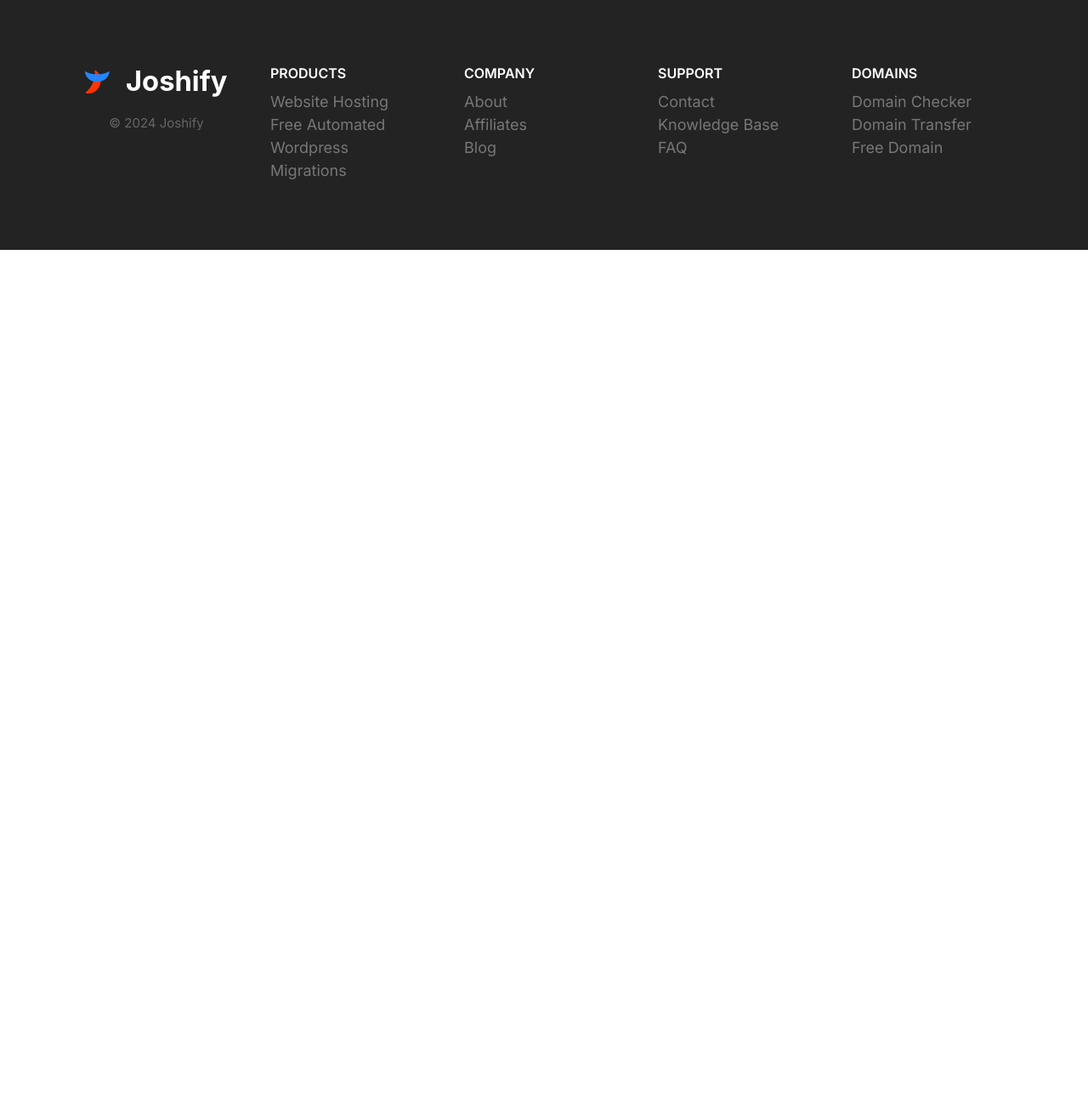
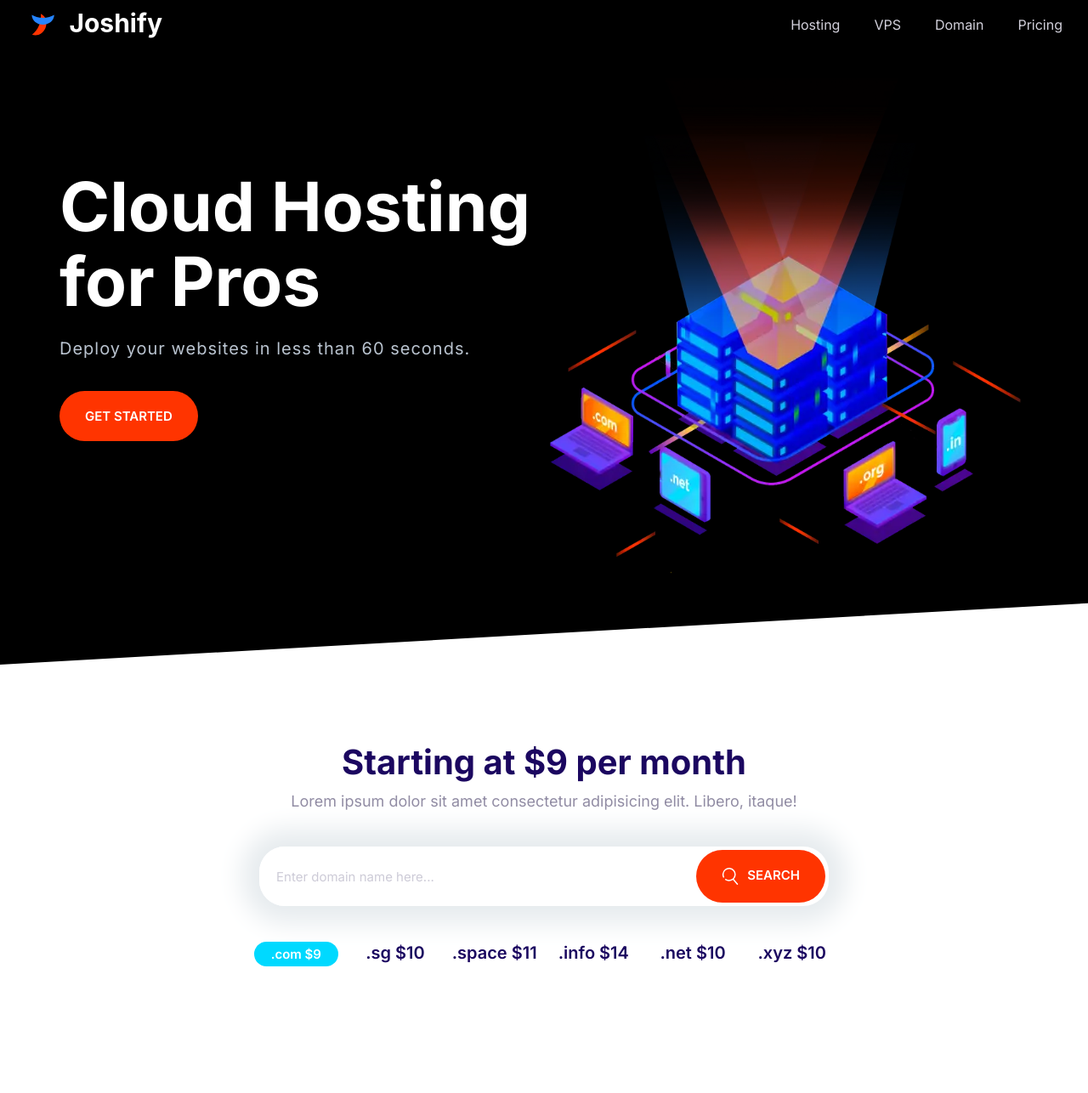
Before and after one commit to jadonahue/joshify-website, a plain HTML site: page index.html in a window 1280 px wide. Shown: the part 2-1288 px from the top of the page at 85% size. Before the commit the page ends 800 px from the top, so only its background shows below. Drawn offline with Linux system fonts and the light colour scheme.

Commit message:
Fix block-domain css.

```diff
--- a/css/styles.css
+++ b/css/styles.css
@@ -213,7 +213,7 @@ a {
     height: 6.2rem;
     margin: 1rem 0;
     outline: 0;
-    padding: 2rem 3rem;
+    padding: 2rem 4vw;
     text-align: center;
     text-transform: uppercase;
     white-space: nowrap;
@@ -315,6 +315,7 @@ a {
     border: 0;
     flex-grow: 1;
     padding: 1.5rem 2rem;
+    width: 0;
 }
 
 .input-group .btn {
@@ -767,8 +768,9 @@ nav.collapsible--expanded .nav__toggler {
 }
 
 .block-domain__prices {
+    color: var(--color-headings);
     display: grid;
-    grid-template-columns: repeat(3, 1fr);
+    grid-template-columns: repeat(2, 1fr);
     grid-template-rows: repeat(2, 6rem);
     font-size: 2rem;
     font-weight: 600;
--- a/index.html
+++ b/index.html
@@ -14,115 +14,75 @@
         <link rel="stylesheet" href="css/styles.css" />
     </head>
     <body>
-        <footer class="block block--dark footer">
-            <div class="container grid footer__sections">
-                <section
-                    class="collapsible collapsible--expanded footer__section"
-                >
-                    <header class="collapsible__header">
-                        <h2 class="collapsible__heading footer__heading">
-                            Products
-                        </h2>
-                        <svg class="icon icon--white collapsible__chevron">
-                            <use xlink:href="images/sprite.svg#chevron"></use>
-                        </svg>
-                    </header>
-                    <div class="collapsible__content">
-                        <ul class="list">
-                            <li>
-                                <a href="#">Website Hosting</a>
-                            </li>
-                            <li>
-                                <a href="#">Free Automated</a>
-                            </li>
-                            <li>
-                                <a href="#">Wordpress</a>
-                            </li>
-                            <li>
-                                <a href="#">Migrations</a>
-                            </li>
-                        </ul>
-                    </div>
-                </section>
-                <section class="collapsible footer__section">
-                    <header class="collapsible__header">
-                        <h2 class="collapsible__heading footer__heading">
-                            Company
-                        </h2>
-                        <svg class="icon icon--white collapsible__chevron">
-                            <use xlink:href="images/sprite.svg#chevron"></use>
-                        </svg>
-                    </header>
-                    <div class="collapsible__content">
-                        <ul class="list">
-                            <li>
-                                <a href="#">About</a>
-                            </li>
-                            <li>
-                                <a href="#">Affiliates</a>
-                            </li>
-                            <li>
-                                <a href="#">Blog</a>
-                            </li>
-                        </ul>
-                    </div>
-                </section>
-                <section class="collapsible footer__section">
-                    <header class="collapsible__header">
-                        <h2 class="collapsible__heading footer__heading">
-                            Support
-                        </h2>
-                        <svg class="icon icon--white collapsible__chevron">
-                            <use xlink:href="images/sprite.svg#chevron"></use>
-                        </svg>
-                    </header>
-                    <div class="collapsible__content">
-                        <ul class="list">
-                            <li>
-                                <a href="#">Contact</a>
-                            </li>
-                            <li>
-                                <a href="#">Knowledge Base</a>
-                            </li>
-                            <li>
-                                <a href="#">FAQ</a>
-                            </li>
-                        </ul>
-                    </div>
-                </section>
-                <section class="collapsible footer__section">
-                    <header class="collapsible__header">
-                        <h2 class="collapsible__heading footer__heading">
-                            Domains
-                        </h2>
-                        <svg class="icon icon--white collapsible__chevron">
-                            <use xlink:href="images/sprite.svg#chevron"></use>
-                        </svg>
-                    </header>
-                    <div class="collapsible__content">
-                        <ul class="list">
-                            <li>
-                                <a href="#">Domain Checker</a>
-                            </li>
-                            <li>
-                                <a href="#">Domain Transfer</a>
-                            </li>
-                            <li>
-                                <a href="#">Free Domain</a>
-                            </li>
-                        </ul>
-                    </div>
-                </section>
-                <section class="footer__brand">
-                    <a class="nav__brand" href="/"
-                        ><img src="images/logo.svg" alt=""
-                    /></a>
-                    <p class="footer__copyright">
-                        &copy <span id="copyright-year"></span> Joshify
+        <header>
+            <nav class="nav collapsible">
+                <a class="nav__brand" href="/"
+                    ><img src="images/logo.svg" alt=""
+                /></a>
+                <svg class="icon icon--white nav__toggler">
+                    <use xlink:href="images/sprite.svg#menu"></use>
+                </svg>
+                <ul class="list nav__list collapsible__content">
+                    <li class="nav__item"><a href="#">Hosting</a></li>
+                    <li class="nav__item"><a href="#">VPS</a></li>
+                    <li class="nav__item"><a href="#">Domain</a></li>
+                    <li class="nav__item"><a href="#">Pricing</a></li>
+                </ul>
+            </nav>
+        </header>
+        <section class="block block--dark block--skewed-left hero">
+            <div class="container grid grid--1x2">
+                <header class="block__header hero__content">
+                    <h1 class="block__heading">Cloud Hosting for Pros</h1>
+                    <p class="hero__tagline">
+                        Deploy your websites in less than 60 seconds.
                     </p>
-                </section>
+                    <a href="" class="btn btn--accent btn--stretched"
+                        >Get Started</a
+                    >
+                </header>
+                <picture>
+                    <source
+                        type="image/webp"
+                        srcset="images/banner.webp 1x, images/banner@2x.webp 2x"
+                    />
+                    <source
+                        type="image/png"
+                        srcset="images/banner.png 1x, images/banner@2x.png 2x"
+                    />
+                    <img class="hero__image" src="images/banner.png" alt="" />
+                </picture>
             </div>
-        </footer>
+        </section>
+        <section class="block container block-domain">
+            <header class="block__header">
+                <h2>Starting at $9 per month</h2>
+                <p>
+                    Lorem ipsum dolor sit amet consectetur adipisicing elit.
+                    Libero, itaque!
+                </p>
+            </header>
+            <div class="input-group">
+                <input
+                    type="text"
+                    class="input"
+                    placeholder="Enter domain name here..."
+                />
+                <button class="btn btn--accent">
+                    <svg class="icon icon--white">
+                        <use xlink:href="images/sprite.svg#search"></use></svg
+                    >Search
+                </button>
+            </div>
+            <ul class="list block-domain__prices">
+                <li><span class="badge badge--secondary">.com $9</span></li>
+                <li>.sg $10</li>
+                <li>.space $11</li>
+                <li>.info $14</li>
+                <li>.net $10</li>
+                <li>.xyz $10</li>
+            </ul>
+        </section>
         <script src="js/main.js"></script>
     </body>
 </html>
```
Also changed, not shown: playground.html (added, +47 -0 lines).
